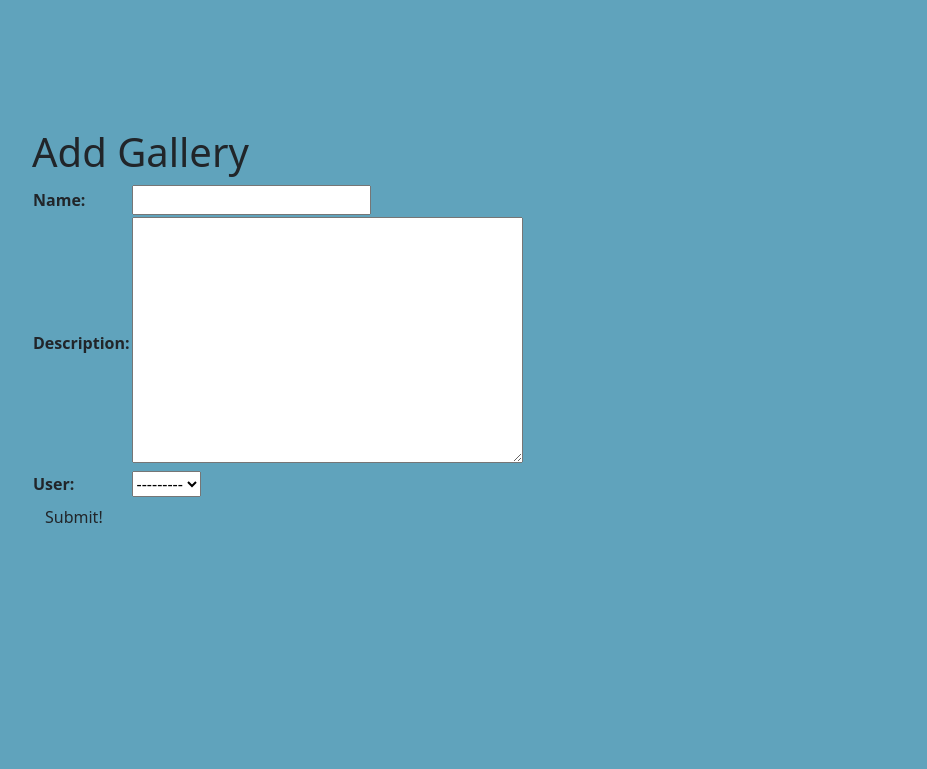
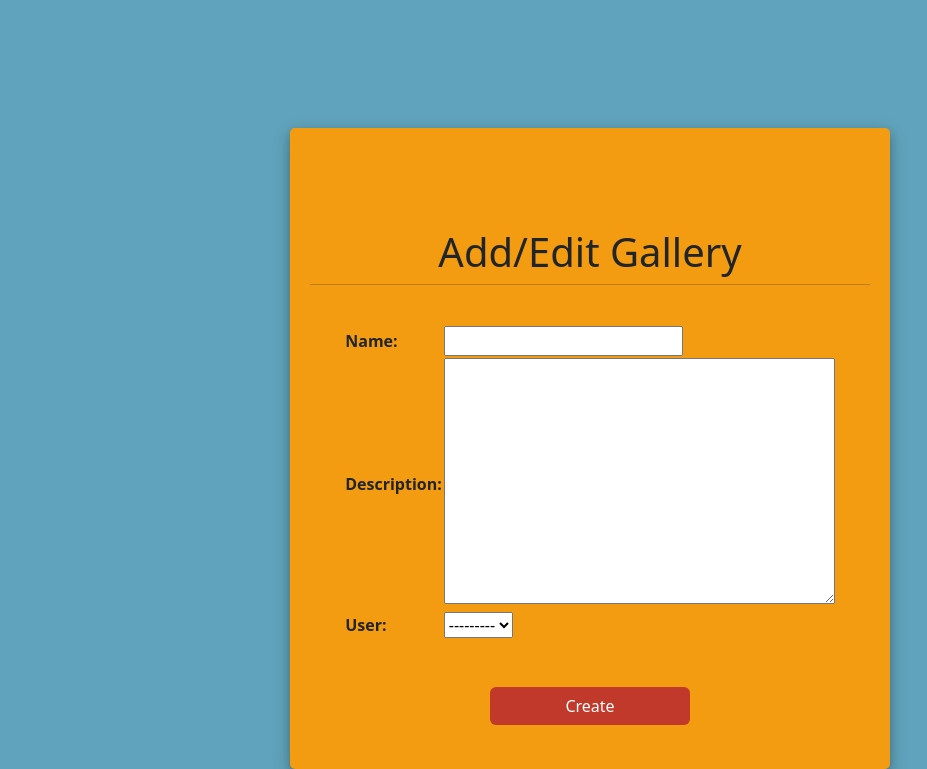
Before and after one commit to fernando-massa/inspirations, a Django app: page /galleries/create/ in a window 1280 px wide. Shown: the part 61-830 px from the top of the page, without its empty margins (50-977 px from the left). Before the commit the page ends 800 px from the top, so only its background shows below. Run offline with Django 4.2, Linux system fonts and the light colour scheme.

Commit message:
gallery form first draft

```diff
--- a/inspiration2/main_app/static/css/style.css
+++ b/inspiration2/main_app/static/css/style.css
@@ -177,6 +177,16 @@ a {
     border-radius: 5px;
     box-shadow: 0 4px 8px 0 rgba(0, 0, 0, 0.2), 0 6px 20px 0 rgba(0, 0, 0, 0.19);
 }
+/* add gallery */
+.gallery-form-container{
+    padding: 20px;
+    padding-top: 100px;
+    background-color: #f39c12;
+    border-radius: 5px;
+    box-shadow: 0 4px 8px 0 rgba(0, 0, 0, 0.2), 0 6px 20px 0 rgba(0, 0, 0, 0.19);
+    max-width: 600px;
+    margin: 0 auto;
+}
 
 @media only screen and (max-width: 800px) {
     .home-h1 {
--- a/inspiration2/main_app/templates/base.html
+++ b/inspiration2/main_app/templates/base.html
@@ -27,12 +27,12 @@
                         <a href="{% url 'galleries_create' %}" class="nav-item nav-link">Add Gallery</a>
                         <a href="{% url 'inspirations_create' %}" class="nav-item nav-link">Add Inspiration</a>
                         <a href="{% url 'logout' %}" class="nav-item nav-link">Log Out</a>
-                         {% else %}
+                        {% else %}
                     </div>
                     <div class="navbar-nav ms-auto">
                         <a href="{% url 'login' %}" class="nav-item nav-link">Log In</a>
                         <a href="{% url 'signup' %}" class="nav-item nav-link">Sign Up</a>
-                         {% endif %}
+                        {% endif %}
                 </div>
             </div>
         </nav>
--- a/inspiration2/main_app/templates/main_app/gallery_form.html
+++ b/inspiration2/main_app/templates/main_app/gallery_form.html
@@ -1,15 +1,24 @@
 {% extends 'base.html' %}
 
 {% block content %}
-    <h1>Add Gallery</h1>
-    <!-- Leaving the action empty makes the form post to the same url used to display it -->
-    <form action="" method="POST">
-        <!-- Django requires the following for security purposes -->
-        {% csrf_token %}
-        <table>
-            <!-- Render the inputs inside of <tr>s & <td>s -->
+
+<div class = "gallery-form-container">
+    <h1 class="fw-light text-center">Add/Edit Gallery</h1>
+    <hr class="mt-2">
+    <br>
+    <div class="d-flex justify-content-center align-content-center">
+        <form action="" method="POST">
+            {% csrf_token %}
+            <table>
             {{ form.as_table }}
-        </table>
-        <input type="submit" value="Submit!" class="btn">
-    </form>
+            </table>
+            <br><br>
+            <div class="d-flex justify-content-center login_container">
+                <input type="submit" value="Create" class="btn login_btn">
+            </div>
+            <br>
+        </form>
+    </div>
+</div>
+
 {% endblock %}
--- a/inspiration2/main_app/templates/main_app/inspiration_form.html
+++ b/inspiration2/main_app/templates/main_app/inspiration_form.html
@@ -5,7 +5,7 @@
     <div class="container h-100">
 		<div class="d-flex justify-content-center h-100">
 			<div class="user_card">
-                <h1 class="fw-light text-center">Add Inspiration</h1>
+                <h1 class="fw-light text-center">Add/Edit Inspiration</h1>
                 <hr class="mt-2">
 				<div class="d-flex justify-content-center">
 					<form class= "mt-4" action="" enctype="multipart/form-data" method="post">
```
